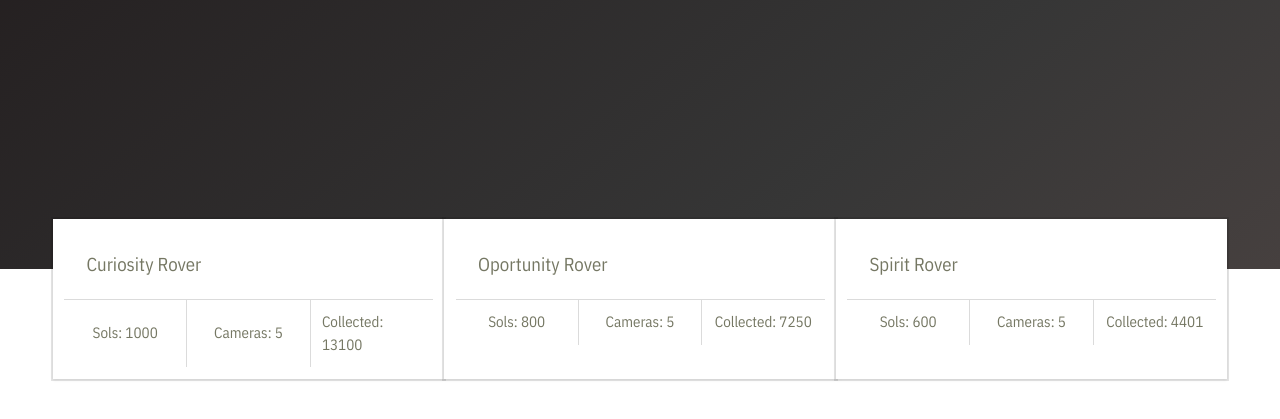
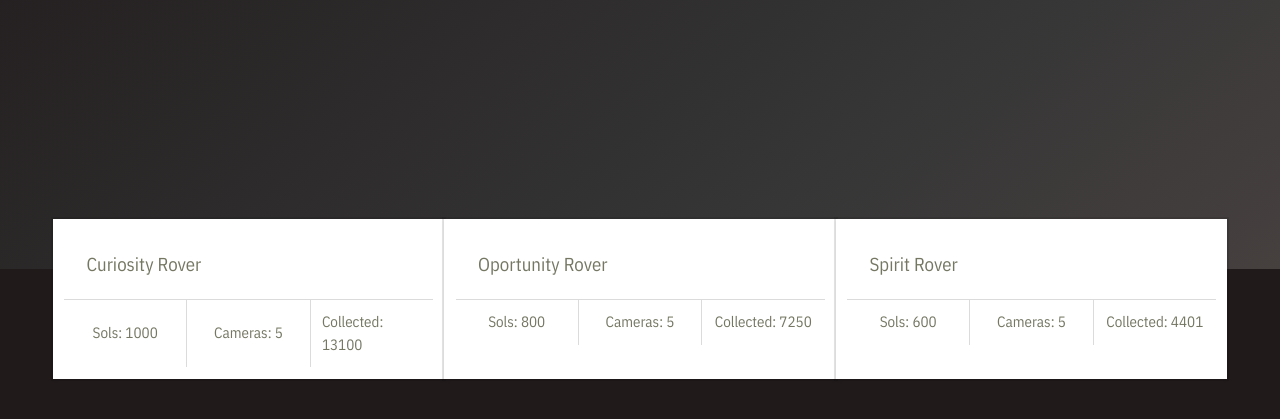
Before and after one commit to navisinghnz9/nasa-api-front, a React app: page public/index.html in a window 1280 px wide. Shown: the part 357-776 px from the top of the page. Built offline with nearby package versions, Linux system fonts and the light colour scheme.

Commit message:
Edit: Html now holds dark color-scheme

```diff
--- a/public/index.html
+++ b/public/index.html
@@ -1,5 +1,5 @@
 <!DOCTYPE html>
-<html lang="en">
+<html lang="en" style="background:#201A1B;color:#fff;">
   <head>
     <meta charset="utf-8">
     <meta name="viewport" content="width=device-width, initial-scale=1, shrink-to-fit=no">
```
